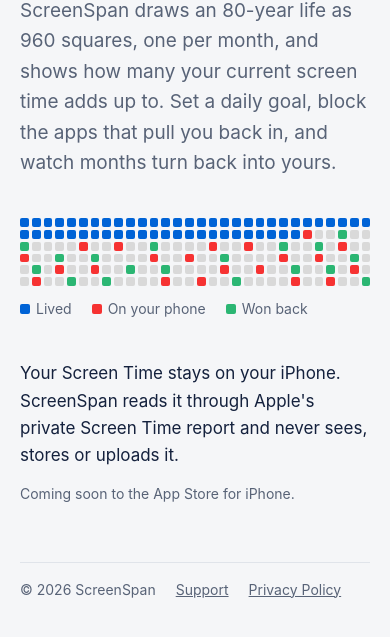
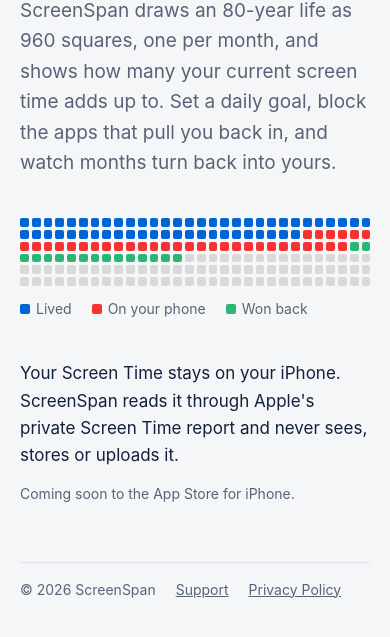
Before and after one commit to awkorn/screenspan, a plain HTML site: page site/index.html in a window 390 px wide. Shown: the part 219-856 px from the top of the page. Drawn offline with Linux system fonts and the light colour scheme.

Commit message:
Stack the site's grid in order like the app's
Lived, then phone, then won-back months, then the rest, instead of a
scatter of phone and won-back months.

Co-Authored-By: Claude Opus 5.5 <noreply@anthropic.com>

```diff
--- a/site/index.html
+++ b/site/index.html
@@ -21,16 +21,15 @@
   <p class="lede">ScreenSpan draws an 80-year life as 960 squares, one per month, and shows how many your current screen time adds up to. Set a daily goal, block the apps that pull you back in, and watch months turn back into yours.</p>
 
   <div class="grid" aria-hidden="true">
-    <!-- 6 rows of 30: lived months, then a scatter of phone months, some won back. -->
+    <!-- 6 rows of 30, in order like the app: lived, then phone, then won back, then the rest. -->
     <script>
       (function () {
         var grid = document.currentScript.parentNode;
         for (var i = 0; i < 180; i++) {
           var s = document.createElement("span");
-          var hash = (i * 7919 + 104729) % 97;
           if (i < 54) s.className = "lived";
-          else if (hash < 14) s.className = "back";
-          else if (hash < 30) s.className = "phone";
+          else if (i < 88) s.className = "phone";
+          else if (i < 104) s.className = "back";
           grid.appendChild(s);
         }
       })();
```
